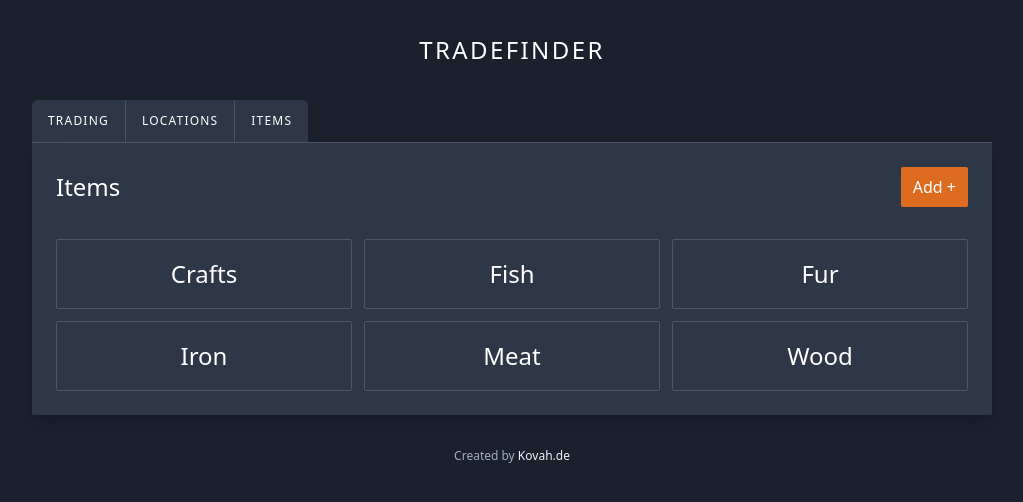
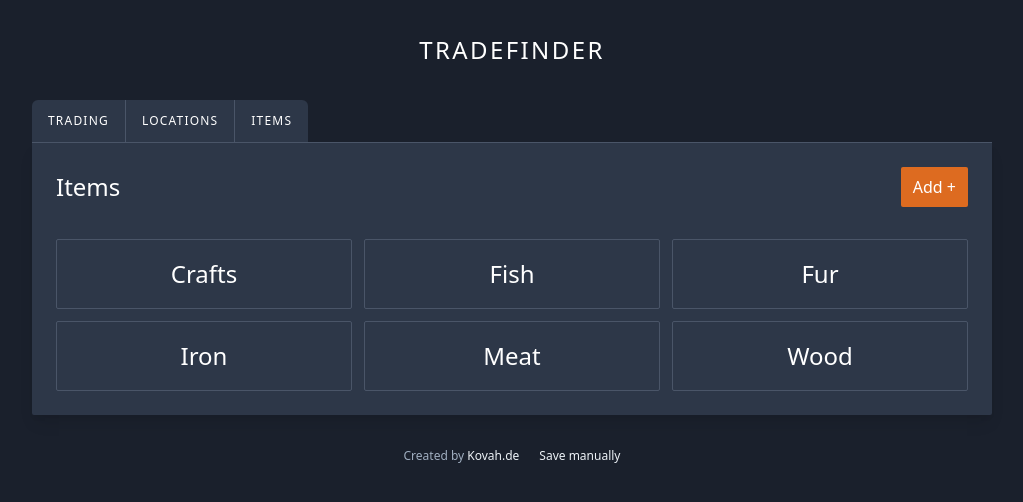
Before and after one commit to Kovah/Tradefinder, a React (Vite) app: page / in a window 1280 px wide. Shown: the top 502 px of the page, without its empty margins (128-1151 px from the left). Built offline with nearby package versions, Linux system fonts and the light colour scheme.

Commit message:
Correctly handle initial appVersion state, add manual saving to the footer

```diff
--- a/index.js
+++ b/index.js
@@ -7,7 +7,7 @@ import App from './src/App';
 import store from './src/app/store';
 import { saveState } from './src/app/localstorage';
 
-export const appVersion = 1599726936;
+export const appVersion = 1599727940;
 
 store.subscribe(() => {
   saveState(store.getState());
--- a/src/App.js
+++ b/src/App.js
@@ -1,6 +1,6 @@
 import React from 'react';
 
-import Footer from './layout/Footer';
+import { Footer } from './layout/Footer';
 import { Header } from './layout/Header';
 import { Main } from './layout/Main';
 
--- a/src/app/store.js
+++ b/src/app/store.js
@@ -2,17 +2,29 @@ import { configureStore } from '@reduxjs/toolkit';
 import itemsReducer from '../features/items/itemsSlice';
 import locationsReducer from '../features/locations/LocationsSlice';
 import { loadState } from './localstorage';
+import { appVersion } from '../../index';
 
 const persistedState = loadState();
 
 if (persistedState) {
-  console.info('Loading state from your Browser...')
+  console.info('Loading state from your Browser...');
+}
+
+function appVersionReducer (state, action) {
+  if (typeof state === 'undefined') {
+    state = {
+      appVersion: appVersion
+    };
+  }
+
+  return state;
 }
 
 export default configureStore({
   reducer: {
     items: itemsReducer,
     locations: locationsReducer,
+    appVersion: appVersionReducer
   },
   preloadedState: persistedState
 });
--- a/src/layout/Footer.js
+++ b/src/layout/Footer.js
@@ -1,9 +1,20 @@
 import React from 'react';
+import { saveState } from '../app/localstorage';
+import store from '../app/store';
 
-const Footer = () => (
-  <div className="mt-8 text-xs text-center text-gray-500">
-    Created by <a href="https://kovah.de/" className="text-gray-200 hover:text-white">Kovah.de</a>
-  </div>
-);
+export function Footer () {
 
-export default Footer;
+  function saveManually () {
+    console.info('Manually saving data to your browser...');
+    saveState(store.getState());
+  }
+
+  return (
+    <div className="mt-8 text-xs text-center text-gray-500">
+      Created by <a href="https://kovah.de/" className="text-gray-200 hover:text-white">Kovah.de</a>
+      <button className="m-0 ml-5 p-0 bg-none text-gray-200 hover:text-white" onClick={saveManually}>
+        Save manually
+      </button>
+    </div>
+  );
+}
```
